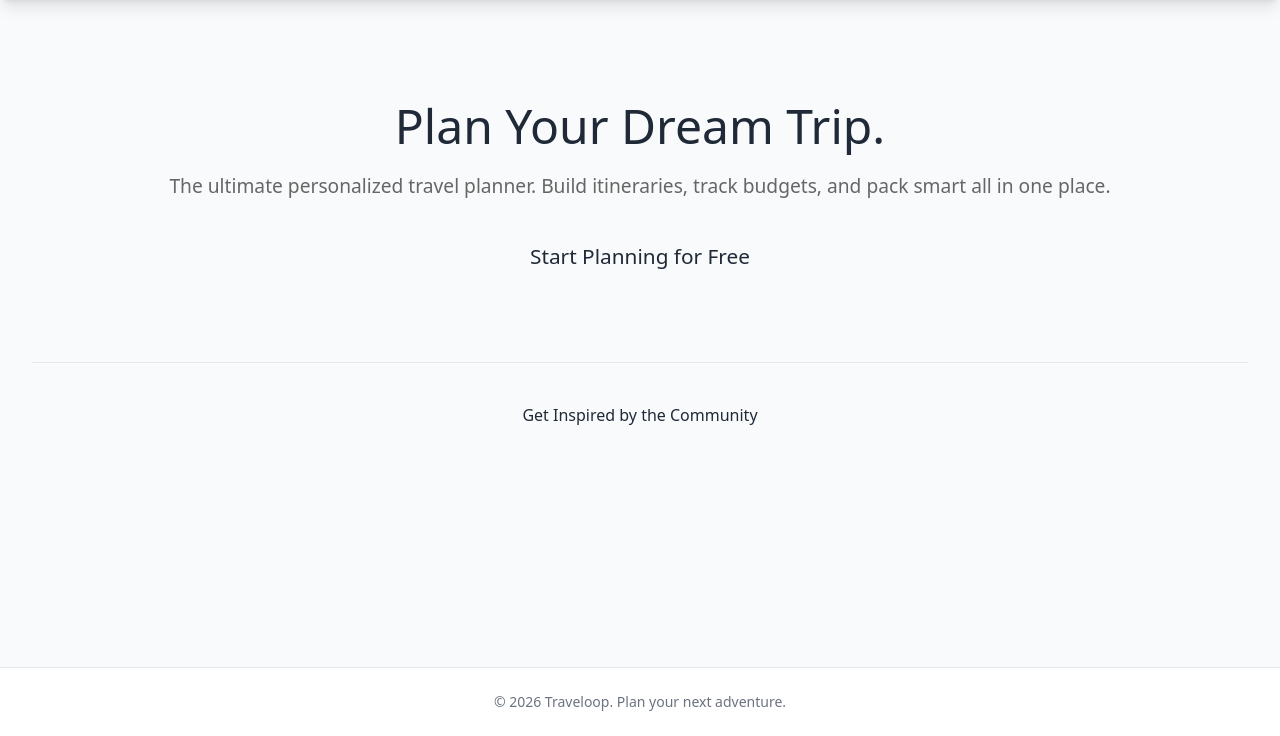
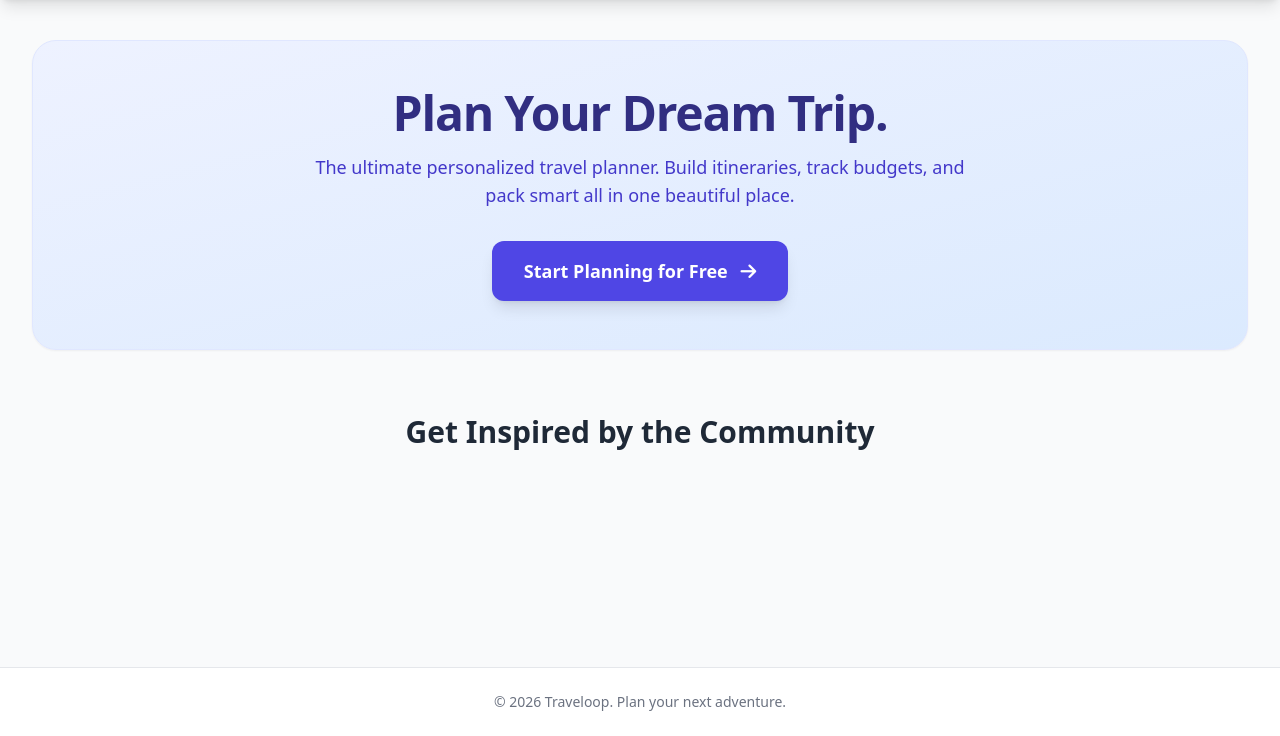
Before and after one commit to Arpitgupta777/Traveloop, a Django app: template Traveloop/trip/templates/trip/index.html in a window 1280 px wide. Shown: the part 64-800 px from the top of the page. Run offline with Django 5.2, Linux system fonts and the light colour scheme; the template is opened without the code that fills it, so the values that code supplies are empty; some libraries are stand-ins or nearby versions.

Commit message:
Update index.html

```diff
--- a/Traveloop/trip/templates/trip/index.html
+++ b/Traveloop/trip/templates/trip/index.html
@@ -2,27 +2,33 @@
 {% block title %}Welcome to Traveloop{% endblock %}
 
 {% block content %}
-<div style="text-align: center; padding: 50px 20px;">
-    <h1 style="font-size: 3em; margin-bottom: 10px;">Plan Your Dream Trip.</h1>
-    <p style="font-size: 1.2em; color: #666; margin-bottom: 40px;">
-        The ultimate personalized travel planner. Build itineraries, track budgets, and pack smart all in one place.
+<div class="bg-gradient-to-br from-indigo-50 to-blue-100 rounded-3xl p-12 text-center shadow-sm border border-indigo-100 mb-16">
+    <h1 class="text-5xl font-extrabold text-indigo-900 mb-4 tracking-tight">Plan Your Dream Trip.</h1>
+    <p class="text-lg text-indigo-700 max-w-2xl mx-auto mb-8">
+        The ultimate personalized travel planner. Build itineraries, track budgets, and pack smart all in one beautiful place.
     </p>
-    <a href="{% url 'register' %}" class="btn btn-primary" style="font-size: 1.3em; padding: 15px 30px;">
-        Start Planning for Free
+    <a href="{% url 'register' %}" class="inline-block bg-indigo-600 hover:bg-indigo-700 text-white font-bold text-lg px-8 py-4 rounded-xl shadow-lg transition transform hover:-translate-y-1">
+        Start Planning for Free <i class="fa-solid fa-arrow-right ml-2"></i>
     </a>
 </div>
 
-<hr style="margin: 40px 0;">
-
-<h2 style="text-align: center; margin-bottom: 30px;">Get Inspired by the Community</h2>
-<div style="display: grid; grid-template-columns: 1fr 1fr 1fr; gap: 15px;">
-    {% for trip in public_trips %}
-        <div style="border: 1px solid #eee; padding: 15px; border-radius: 8px; box-shadow: 0 2px 4px rgba(0,0,0,0.05);">
-            <h4 style="margin: 0;">{{ trip.name }}</h4>
-            <small style="color: gray;">By {{ trip.user.username }}</small>
-            <p style="font-size: 0.9em;">{{ trip.description|truncatewords:10 }}</p>
-            <a href="{% url 'public_trip_detail' trip.id %}" style="color: #007BFF; text-decoration: none; font-size: 0.9em; font-weight: bold;">View &rarr;</a>
-        </div>
-    {% endfor %}
+<div class="mb-10">
+    <h2 class="text-3xl font-bold text-gray-800 text-center mb-8">Get Inspired by the Community</h2>
+    <div class="grid grid-cols-1 md:grid-cols-2 lg:grid-cols-3 gap-8">
+        {% for trip in public_trips %}
+            <div class="bg-white border border-gray-100 p-6 rounded-2xl shadow-md hover:shadow-xl transition flex flex-col">
+                <div class="flex-grow">
+                    <h4 class="text-xl font-bold text-gray-900 mb-1">{{ trip.name }}</h4>
+                    <p class="text-sm text-gray-500 mb-3"><i class="fa-solid fa-user-pen mr-1"></i> By {{ trip.user.username }}</p>
+                    <p class="text-gray-600 text-sm leading-relaxed mb-4">{{ trip.description|truncatewords:15 }}</p>
+                </div>
+                <div class="mt-4 pt-4 border-t border-gray-100">
+                    <a href="{% url 'public_trip_detail' trip.id %}" class="text-indigo-600 hover:text-indigo-800 font-bold text-sm flex items-center transition">
+                        View Itinerary <i class="fa-solid fa-chevron-right ml-1 text-xs"></i>
+                    </a>
+                </div>
+            </div>
+        {% endfor %}
+    </div>
 </div>
 {% endblock %}
```
